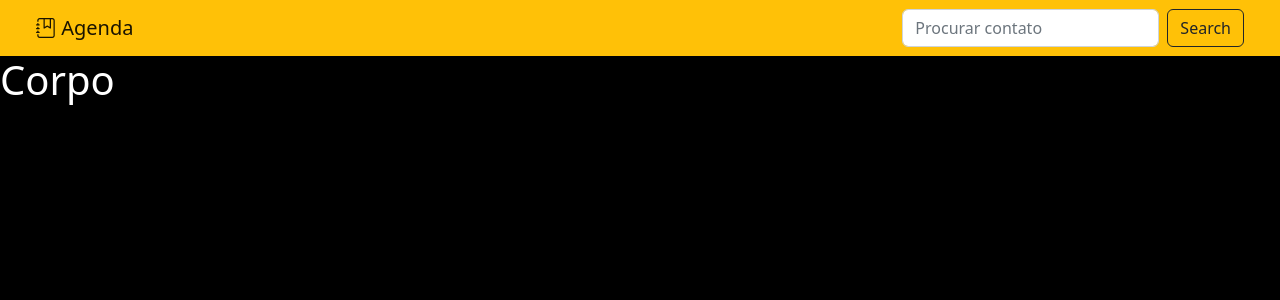
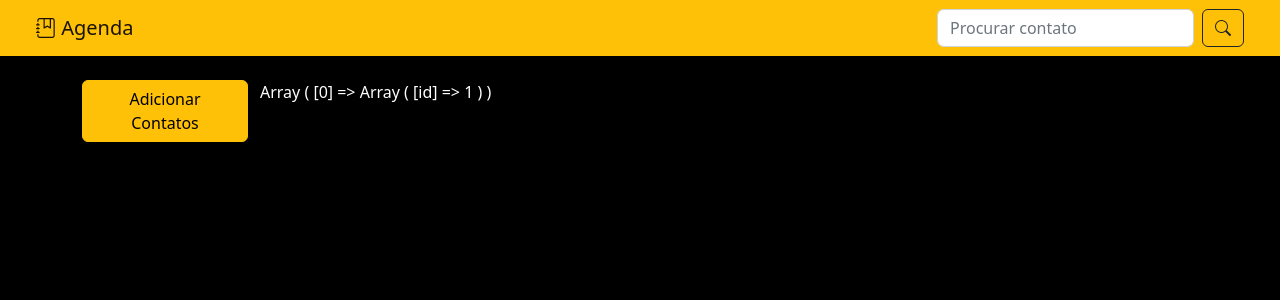
Before and after one commit to DennisFernandes90/agenda, a PHP site: page / in a window 1280 px wide. Shown: the top 300 px of the page. Run offline with PHP 8.4, Linux system fonts and the light colour scheme; tables that the repository leaves empty or names only in its code hold one stand-in row (values such as "Sample post"); some libraries are stand-ins or nearby versions.

Commit message:
Adicionados as classes de model e DAO dos contatos, feita a função para recuperar os dados de contatos do banco

```diff
--- /dev/null
+++ b/DAO/ContatosDAO.php
@@ -0,0 +1,34 @@
+<?php
+
+    require_once("models/Contatos.php");
+
+    class ContatosDAO implements ContatosDAOInterface{
+
+        private $conn;
+
+        public function __construct($conn){
+            $this->conn = $conn;
+        }
+
+        //recupera todos os contatos do banco de dados
+        public function getAllContacts(){
+            $rows = [];
+
+            $stmt = $this->conn->prepare("SELECT * FROM contatos");
+
+            $stmt->execute();
+
+            if($stmt->rowCount() > 0){
+
+                $data = $stmt->fetchAll(PDO::FETCH_ASSOC);
+
+                foreach($data as $row){
+                    array_push($rows, $row);
+                }
+
+                return $rows;
+            }else{
+                return false;
+            }
+        }
+    }
--- a/css/style.css
+++ b/css/style.css
@@ -2,3 +2,20 @@ body {
     background-color: #000;
     color: #fff;
 }
+
+/* header */
+
+#contact-search-btn:hover{
+    color: #FFC107;
+}
+
+/* seção de abrir formulario */
+
+#open-form .btn-warning{
+    transition: .5s;
+}
+
+#open-form .btn-warning:hover{
+    color: #FFC107;
+    background-color: transparent;
+}
--- a/index.php
+++ b/index.php
@@ -1,8 +1,28 @@
 <?php
-    require_once("db_config/config.php");
+
     require_once("templates/header.php");
+
+
+    $contatosDao = new ContatosDAO($conn);
+
+    $listaContatos = $contatosDao->getAllContacts();
 ?>
 
-  <h1>Corpo</h1>
+  <div class="container">
+    <section class="row" id="open-form">
+
+      <div class="col-12 col-md-2">
+        <button class="btn btn-warning" id="open-form-btn">Adicionar Contatos</button>
+
+      </div>
+
+      <?php
+        print_r($listaContatos);
+      ?>
+
+    </section>
+
+
+  </div>
 </body>
 </html>
--- /dev/null
+++ b/models/Contatos.php
@@ -0,0 +1,41 @@
+<?php
+
+    class Contatos{
+
+        private $id;
+        private $nome;
+        private $ddd;
+        private $telefone;
+
+        public function getId(){
+            return $this->id;
+        }
+
+        public function setNome($nome){
+            $this->nome = $nome;
+        }
+
+        public function getNome(){
+            return $this->nome;
+        }
+
+        public function setDdd($ddd){
+            $this->ddd = $ddd;
+        }
+
+        public function getDdd(){
+            return $this->ddd;
+        }
+
+        public function setTelefone($telefone){
+            $this->telefone = $telefone;
+        }
+
+        public function getTelefone(){
+            return $this->telefone;
+        }
+    }
+
+    interface ContatosDAOInterface{
+        public function getAllContacts();
+    }
--- a/templates/header.php
+++ b/templates/header.php
@@ -1,3 +1,7 @@
+<?php
+    require_once("db_config/config.php");
+    require_once("DAO/ContatosDAO.php");
+?>
 <!DOCTYPE html>
 <html lang="pt-BR">
 <head>
@@ -15,12 +19,12 @@
 </head>
 <body>
 
-<nav class="navbar navbar-expand-lg bg-warning px-4">
+<nav class="navbar navbar-expand-lg bg-warning px-4 mb-4">
   <div class="container-fluid">
     <a class="navbar-brand" href="index.php"><i class="bi bi-journal-bookmark"></i> Agenda</a>
     <form class="d-flex" role="search">
       <input class="form-control me-2" type="search" placeholder="Procurar contato" aria-label="Search">
-      <button class="btn btn-outline-dark" type="submit">Search</button>
+      <button class="btn btn-outline-dark" id="contact-search-btn" type="submit"><i class="bi bi-search"></i></button>
     </form>
     </div>
   </div>
```
